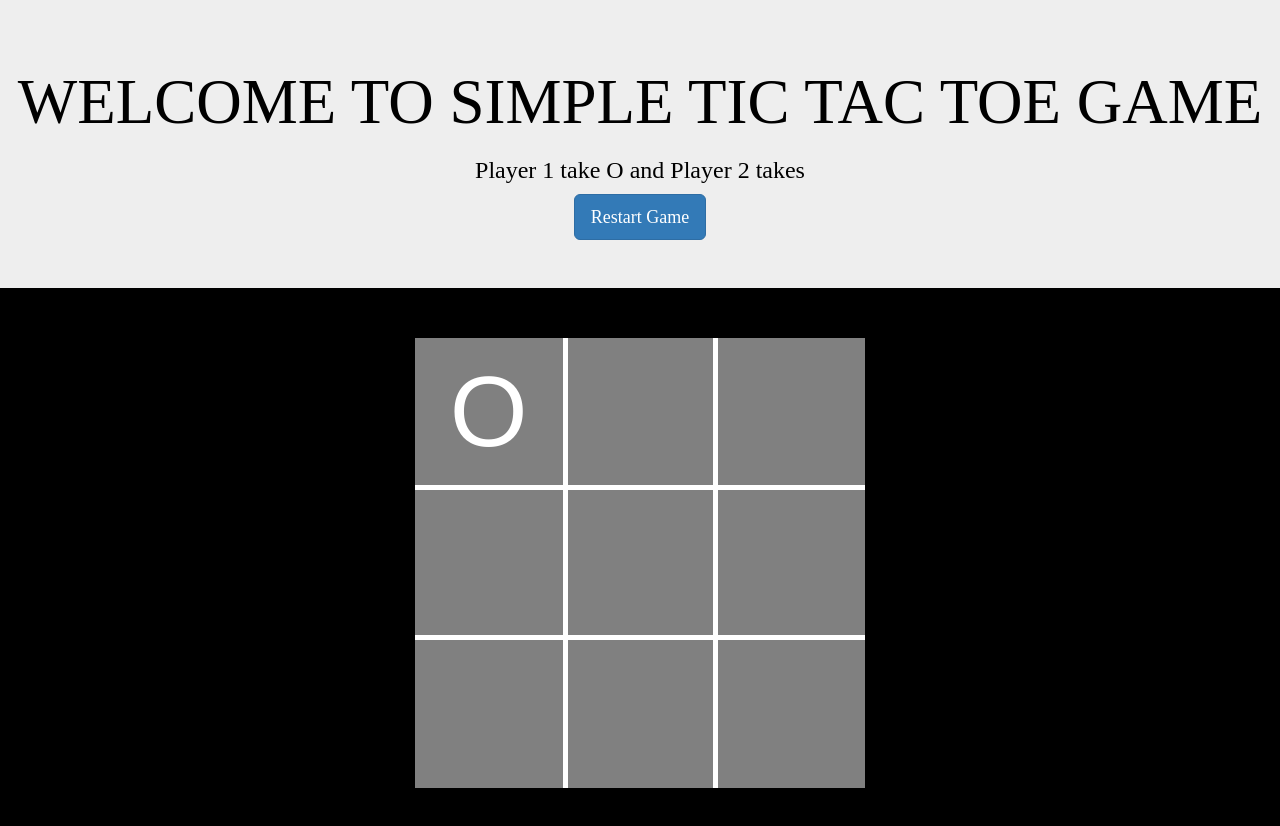
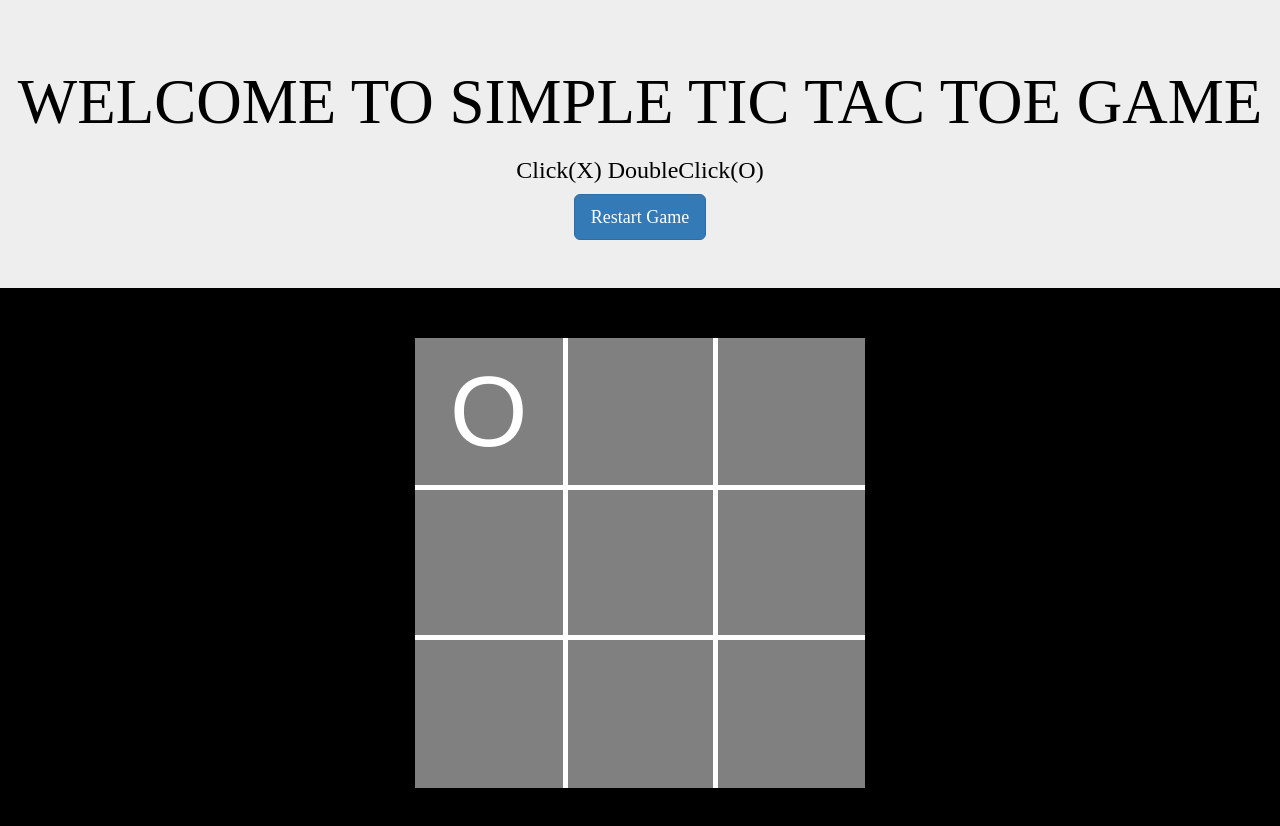
Before and after one commit to Tupesh/Tic-tac-toe, a plain HTML site: page index.html in a window 1280 px wide. Drawn offline with nearby package versions, Linux system fonts and the light colour scheme; a web font is replaced by a local one.

Commit message:
instructions updated

```diff
--- a/index.html
+++ b/index.html
@@ -15,7 +15,7 @@
 
     <div class="Intro jumbotron" >
         <h1>WELCOME TO SIMPLE TIC TAC TOE GAME</h1>
-        <span id="turn"><h3>Player 1 take O and Player 2 takes </h3></span>
+        <span id="turn"><h3>Click(X) DoubleClick(O) </h3></span>
         <center><button id='b' type="button" class="btn btn-primary btn-lg" name="button" >Restart Game</button></center>
 
     </div>
```
